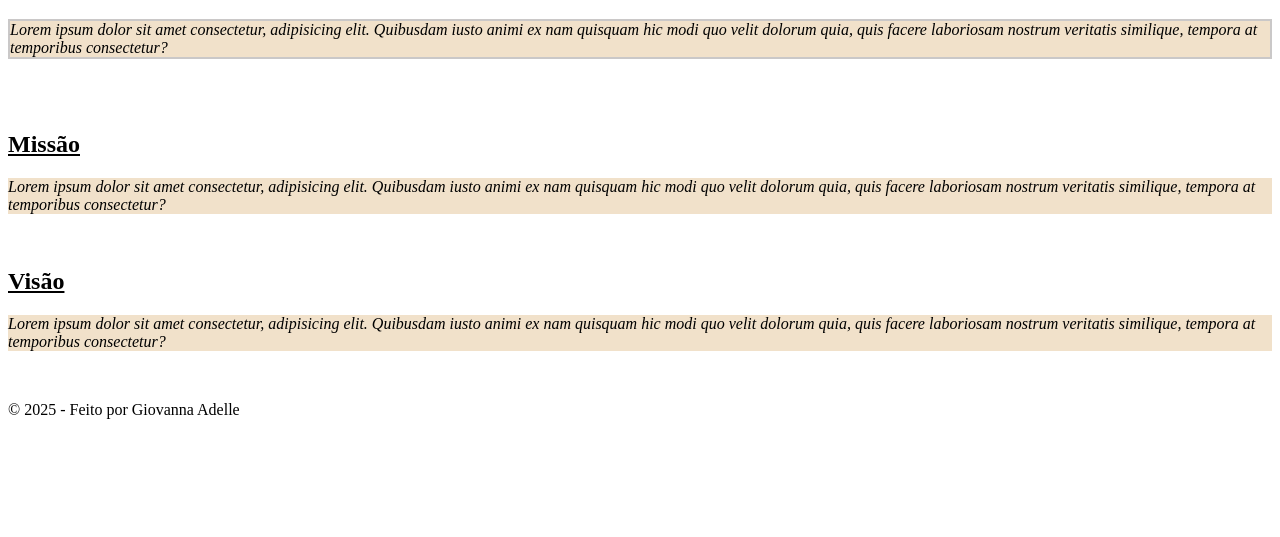
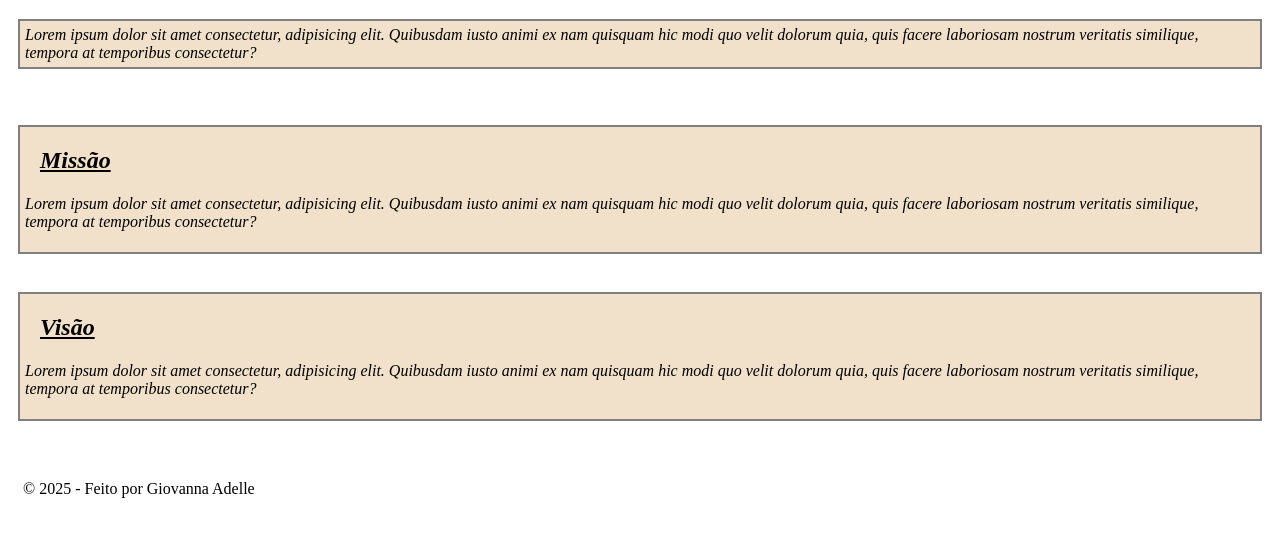
Before and after one commit to giovannaadelle/atividade3-maisprati, a plain HTML site: page site-empresa/index.html in a window 1280 px wide. Shown: the part 61-598 px from the top of the page. Drawn offline with Linux system fonts and the light colour scheme.

Commit message:
Revisão final

```diff
--- a/site-empresa/index.html
+++ b/site-empresa/index.html
@@ -14,15 +14,15 @@
     <br>
     <br>
     <main>
-        <section>
+        <section class="destaque">
             <h2>Missão</h2>
-            <p class="destaque">Lorem ipsum dolor sit amet consectetur, adipisicing elit. Quibusdam iusto animi ex nam quisquam hic modi quo velit dolorum quia, quis facere laboriosam nostrum veritatis similique, tempora at temporibus consectetur?</p>
+            <p >Lorem ipsum dolor sit amet consectetur, adipisicing elit. Quibusdam iusto animi ex nam quisquam hic modi quo velit dolorum quia, quis facere laboriosam nostrum veritatis similique, tempora at temporibus consectetur?</p>
 
         </section>
         <br>
-        <section>
+        <section class="destaque">
             <h2>Visão</h2>
-            <p class="destaque">Lorem ipsum dolor sit amet consectetur, adipisicing elit. Quibusdam iusto animi ex nam quisquam hic modi quo velit dolorum quia, quis facere laboriosam nostrum veritatis similique, tempora at temporibus consectetur?</p>
+            <p>Lorem ipsum dolor sit amet consectetur, adipisicing elit. Quibusdam iusto animi ex nam quisquam hic modi quo velit dolorum quia, quis facere laboriosam nostrum veritatis similique, tempora at temporibus consectetur?</p>
 
         </section>
     </main>
--- a/site-empresa/style.css
+++ b/site-empresa/style.css
@@ -3,14 +3,24 @@
 h2 {
     font-size:x-large;
     text-decoration: underline;
+    margin: 10px;
+    padding: 5px;
 }
 
 .destaque {
     font-style: italic;
     background-color: rgb(241, 225, 202);
+    margin: 10px;
+    padding: 5px;
+    border: 2px solid grey
+}
+
+footer {
+    margin: 10px;
+    padding: 5px;
 }
 
 #importante {
 border-top: 20px;
-border: 2px solid rgb(202, 200, 200);
+border: 2px solid grey
 }
--- a/site-floricultura/style.css
+++ b/site-floricultura/style.css
@@ -154,7 +154,7 @@ p {
   transition: 0.5s;
 }
 
-@media (max-width: 700px) {
+@media (max-width: 600px) {
 .gallery {
   display: grid;
   grid-template-columns: repeat(2, 1fr);
@@ -167,7 +167,7 @@ p {
 
 }
 
-@media (min-width: 700px) {
+@media (min-width: 601px) {
   .header-content {
     justify-content: space-between; /* Separa logo e nav */
     position: relative; /* Para posicionamento absoluto do logo */
```
